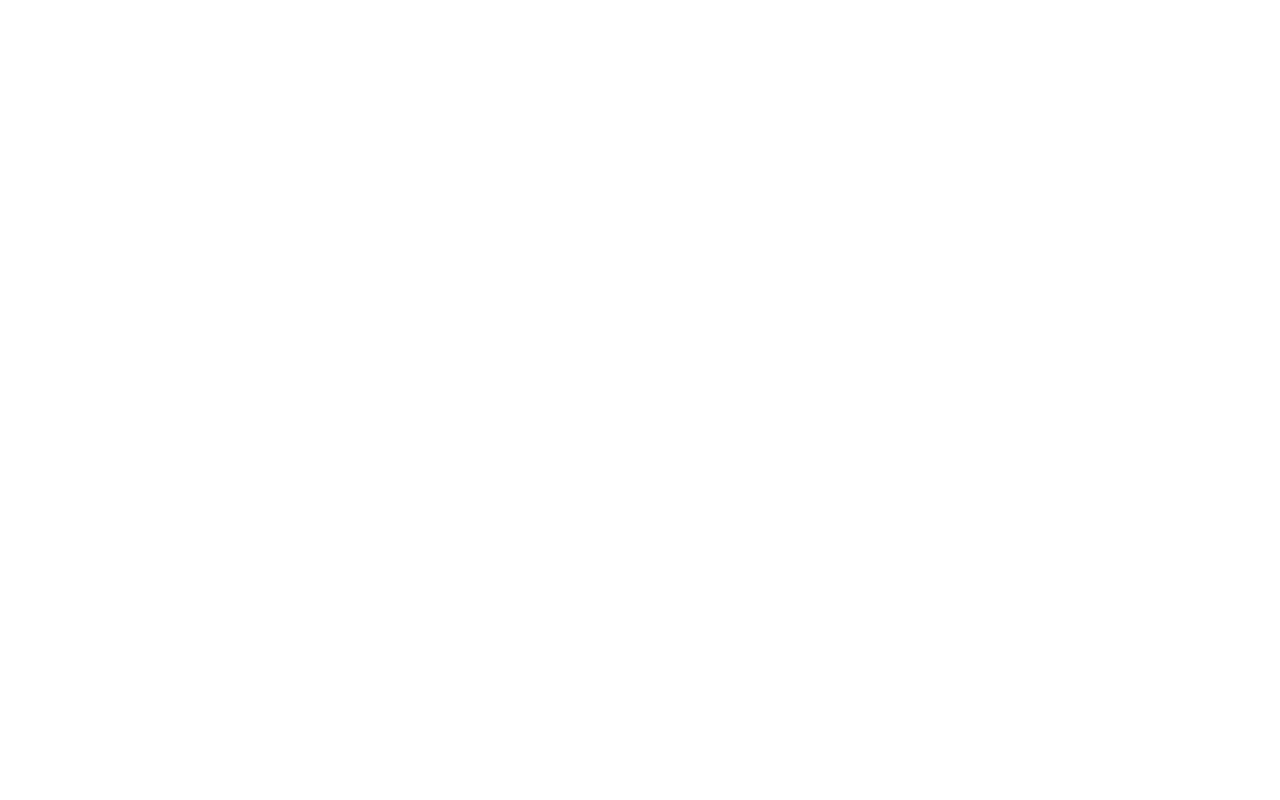
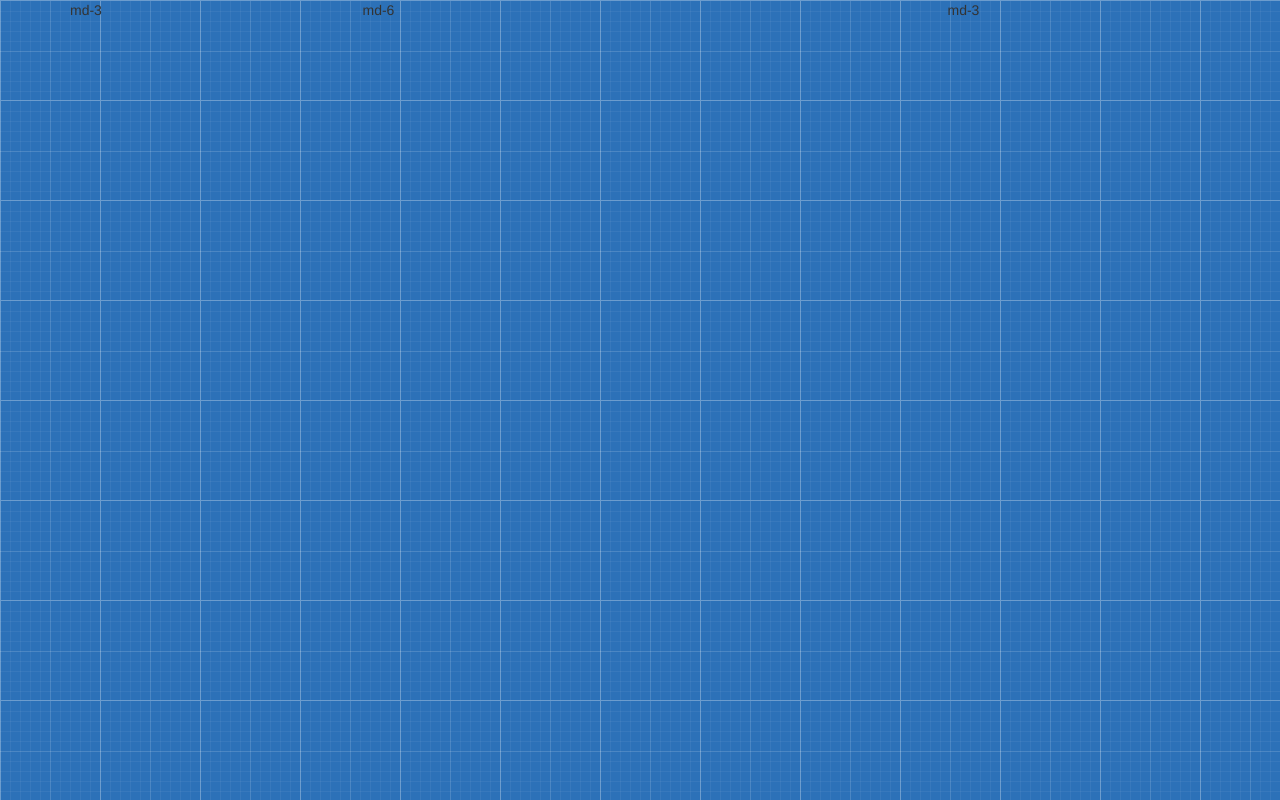
Before and after one commit to AlekzandrM/AlekzandrM.github.io, a plain HTML site: page index.html in a window 1280 px wide. Drawn offline with nearby package versions, Linux system fonts and the light colour scheme.

Commit message:
Added in html header .container-fluid>.row>.col-xs-12 col-md-3/6/3, added in style.css main adjustments (*,body,.header)

```diff
--- a/index.html
+++ b/index.html
@@ -11,6 +11,18 @@
 	<link rel="stylesheet" href="style.css">
 </head>
 <body>
-
+	<header class="header">
+		<div class="container-fluid">
+			<div class="row">
+				<div class="col-xs-12 col-md-3">md-3</div>
+				<div class="col-xs-12 col-md-6">md-6</div>
+				<div class="col-xs-12 col-md-3">md-3</div>
+			</div>
+		</div>
+	</header>
+	<main></main>
+	<footer></footer>
+	<script src="https://ajax.googleapis.com/ajax/libs/jquery/1.12.4/jquery.min.js"></script>
+  <script src="js/bootstrap.js"></script>
 </body>
 </html>
--- a/style.css
+++ b/style.css
@@ -0,0 +1,15 @@
+*{
+	box-sizing: border-box;
+}
+body{
+	background-image: url(patt.png);
+}
+header.header{
+	width: 1170px;
+	margin: 0 auto;
+}
+.row:after{
+	content: "";
+	display: block;
+	clear: both;
+}
```
